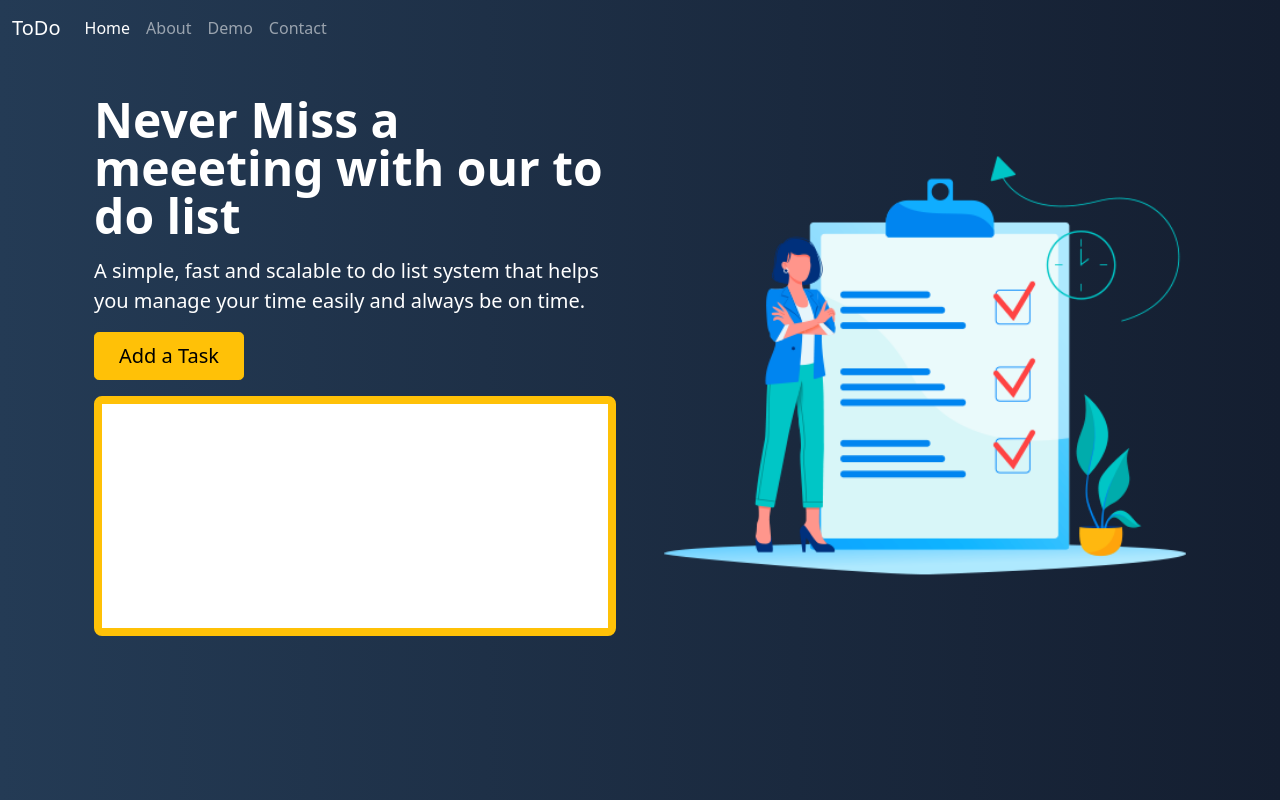
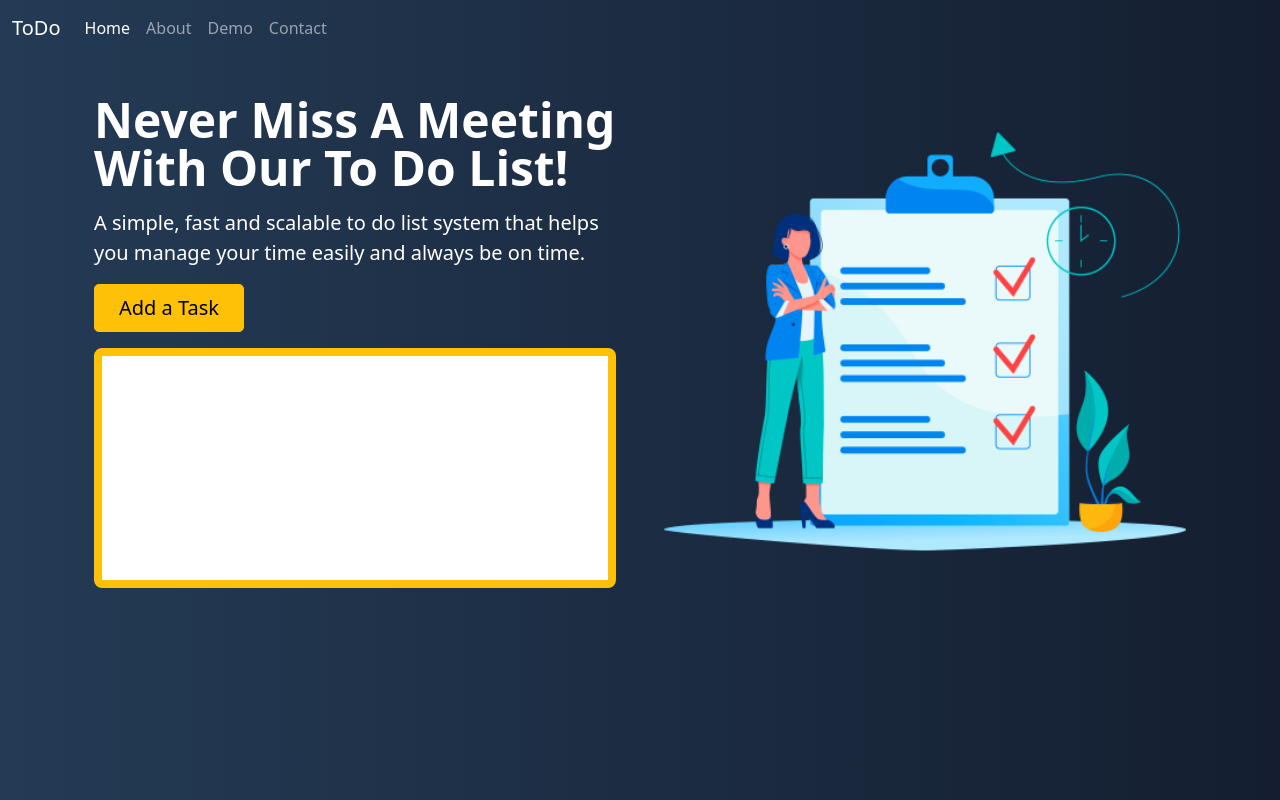
Before and after one commit to Alice-Az/001---FirstProject, a plain HTML site: page index.html in a window 1280 px wide. Drawn offline with nearby package versions, Linux system fonts and the light colour scheme.

Commit message:
Fix some typos

```diff
--- a/index.html
+++ b/index.html
@@ -2,7 +2,7 @@
 <html lang="en">
 
 <head>
-    <title>First Project</title>
+    <title>First Project v2</title>
     <!-- Required meta tags -->
     <meta charset="utf-8">
     <meta name="viewport" content="width=device-width, initial-scale=1, shrink-to-fit=no">
@@ -51,7 +51,7 @@
                         loading="lazy">
                 </div>
                 <div class="col-lg-6">
-                    <h1 class="display-5 fw-bold lh-1 mb-3">Never Miss a meeeting with our to do list</h1>
+                    <h1 class="display-5 fw-bold lh-1 mb-3">Never Miss A Meeting With Our To Do List!</h1>
                     <p class="lead">A simple, fast and scalable to do list system that helps you manage your time easily
                         and always be on time.
                     </p>
```
